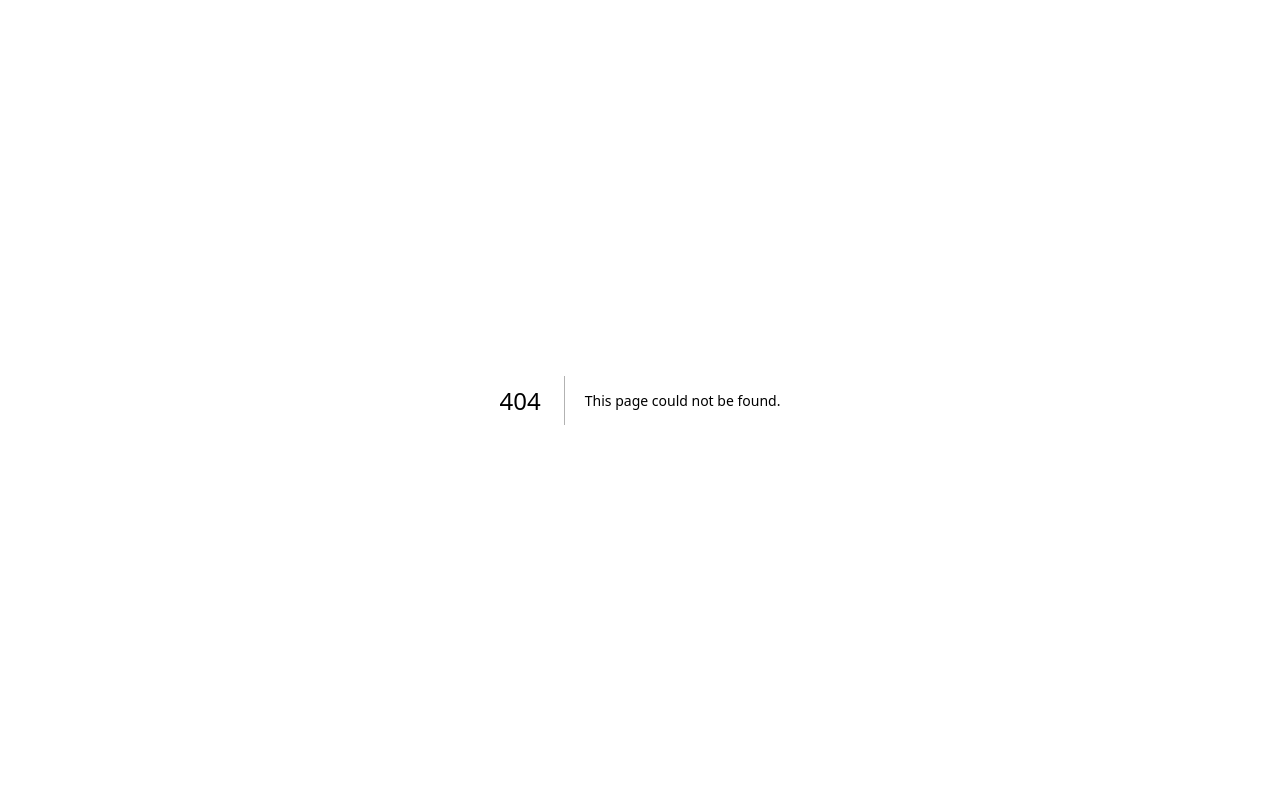
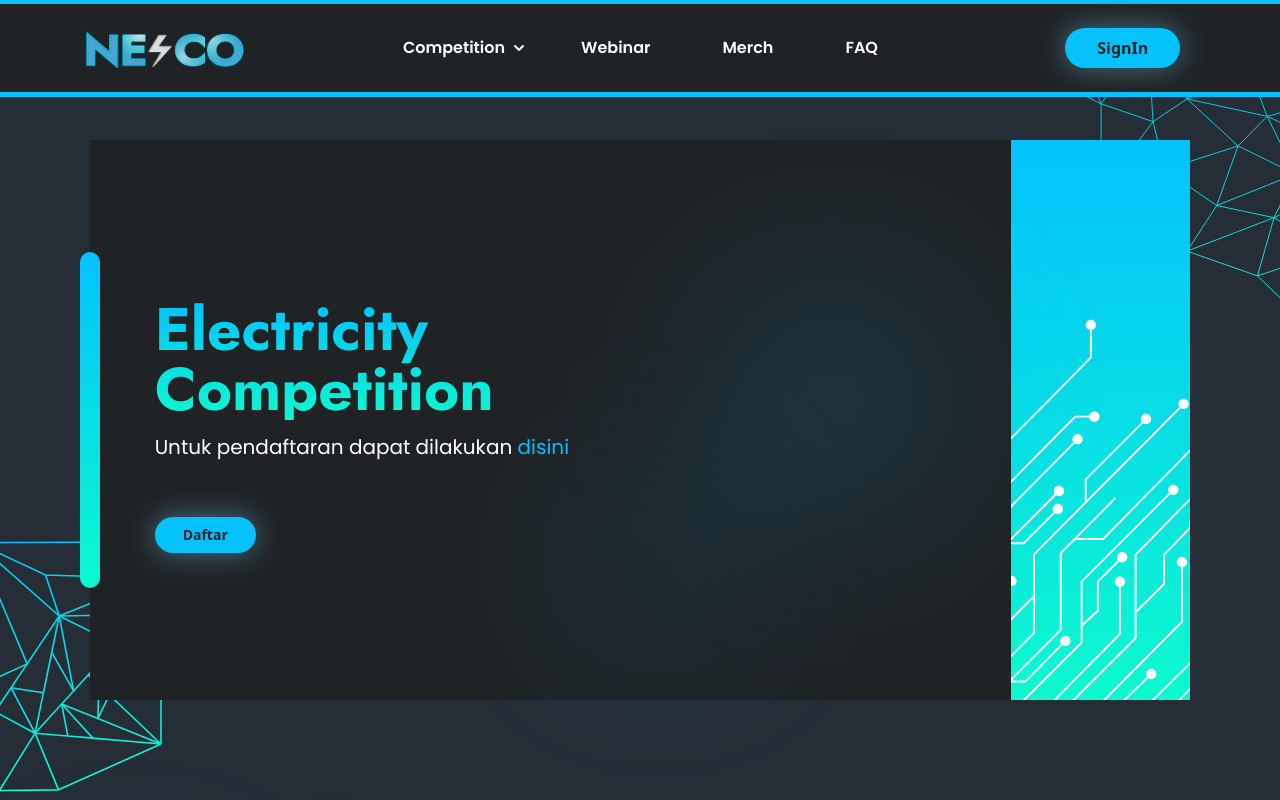
Before and after one commit to Harmerz/nescougm, a Next.js app: page /competition/electricity in a window 1280 px wide. Before the commit this address had no page. Shown: the top 800 px of the page. Built offline with nearby package versions, Linux system fonts and the light colour scheme.

Commit message:
feat : routing competition

```diff
--- a/components/layout/Footer.js
+++ b/components/layout/Footer.js
@@ -14,7 +14,7 @@ export function Footer() {
       <div className="lg:flex-row flex-col items-center flex">
         <div className="w-24 h-24 bg-slate-400 mb-3 lg:m-0" />
         <div className="w-[210px] h-[60px] lg:ml-4">
-          <Image src="/Nesco-Footer.png" alt="Tutur" width={210} height={60} />
+          <Image src="/Nesco-Footer.png" alt="Footer" width={210} height={60} />
         </div>
       </div>
       <div className="flex-col flex">
--- a/components/layout/Navbar.js
+++ b/components/layout/Navbar.js
@@ -95,7 +95,7 @@ export function Navbar() {
         <Link href="/" className="flex items-center">
           <div className="flex">
             <div className="flex justify-items-center place-items-center content-center mr-2 h-10 relative w-40">
-              <Image src="/Nesco.png" alt="Tutur" fill />
+              <Image src="/Nesco.png" alt="Nesco" fill />
             </div>
           </div>
         </Link>
@@ -162,7 +162,7 @@ export function Navbar() {
                         {route.childern.map((competition) => (
                           <li key={competition.value}>
                             <Link
-                              href={`/competitions/${competition.value}`}
+                              href={`/competition/${competition.value}`}
                               className="block px-4 py-2 hover:text-c-01"
                             >
                               {competition.name}
--- a/pages/competition.js
+++ /dev/null
@@ -1,38 +0,0 @@
-import 'aos/dist/aos.css'
-
-import AOS from 'aos'
-import { useEffect } from 'react'
-
-import { BackToTop } from '../components/element/BackToTop'
-import { DefaultLayout, Footer } from '../components/layout'
-import { HeroCompetition, Overview, Prize, Timeline } from '../components/pages/competition'
-
-export default function Competition({ props }) {
-  useEffect(() => {
-    AOS.init({
-      disable: false,
-    })
-  }, [])
-  return (
-    <DefaultLayout title="Competition - NESCO UGM 2023">
-      <div>
-        <HeroCompetition competitionTitle={props?.competitionTitle ?? 'Competition Title'} />
-        <Overview
-          competitionDescription={props?.competitionDescription ?? "Competition's Description"}
-          peserta={props?.peserta ?? 'Peserta'}
-          biayaPendaftaran={props?.biayaPendaftaran ?? 'Biaya Pendaftaran'}
-          contactPersons={props?.contactPersons ?? ['Contact Person']}
-        />
-        <Prize
-          juaraMahasiswa={props?.juaraMahasiswa ?? 'Juara Mahasiswa'}
-          juaraSMA={props?.juaraSMA ?? 'Juara SMA'}
-        />
-        <Timeline timelines={props?.timelines ?? ['Timelines']} />
-        <BackToTop />
-      </div>
-      <footer>
-        <Footer />
-      </footer>
-    </DefaultLayout>
-  )
-}
--- a/pages/competitions/[cabang].js
+++ b/pages/competition/[cabang].js
@@ -1,6 +1,42 @@
+import 'aos/dist/aos.css'
+
+import AOS from 'aos'
 import { useRouter } from 'next/router'
+import { useEffect } from 'react'
 
-import Competition from '../competition'
+import { BackToTop } from '../../components/element/BackToTop'
+import { DefaultLayout, Footer } from '../../components/layout'
+import { HeroCompetition, Overview, Prize, Timeline } from '../../components/pages/competition'
+
+export function Competition({ props }) {
+  useEffect(() => {
+    AOS.init({
+      disable: false,
+    })
+  }, [])
+  return (
+    <DefaultLayout title="Competition - NESCO UGM 2023">
+      <div>
+        <HeroCompetition competitionTitle={props?.competitionTitle ?? 'Competition Title'} />
+        <Overview
+          competitionDescription={props?.competitionDescription ?? "Competition's Description"}
+          peserta={props?.peserta ?? 'Peserta'}
+          biayaPendaftaran={props?.biayaPendaftaran ?? 'Biaya Pendaftaran'}
+          contactPersons={props?.contactPersons ?? ['Contact Person']}
+        />
+        <Prize
+          juaraMahasiswa={props?.juaraMahasiswa ?? 'Juara Mahasiswa'}
+          juaraSMA={props?.juaraSMA ?? 'Juara SMA'}
+        />
+        <Timeline timelines={props?.timelines ?? ['Timelines']} />
+        <BackToTop />
+      </div>
+      <footer>
+        <Footer />
+      </footer>
+    </DefaultLayout>
+  )
+}
 
 const Electricity = {
   competitionTitle: 'Electricity Competition',
@@ -71,11 +107,15 @@ const Poster = {
   ],
 }
 
-export default function CommentPage() {
+export default function CompetitionPage() {
   const router = useRouter()
   const Cabang = router.query.cabang
-
   if (Cabang === 'electricity') return <Competition props={Electricity} />
   if (Cabang === 'paper') return <Competition props={Paper} />
   if (Cabang === 'poster') return <Competition props={Poster} />
+  return (
+    <div>
+      <h1>{Cabang}</h1>
+    </div>
+  )
 }
```
